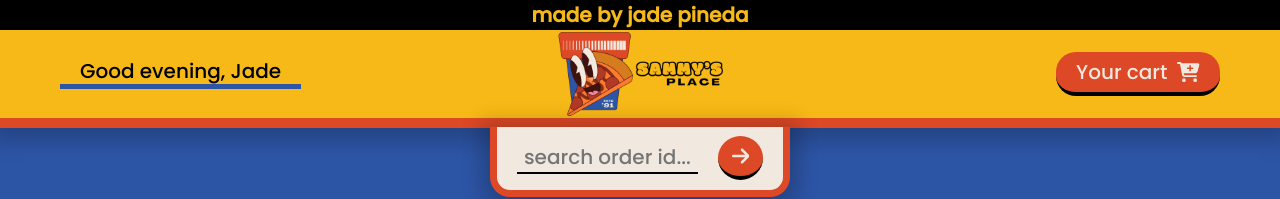
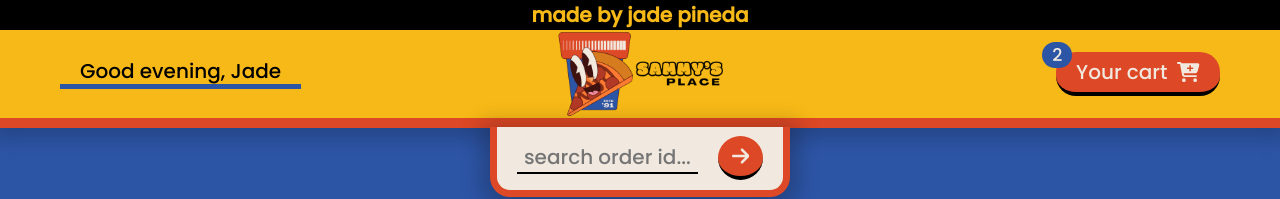
Before and after one commit to jadewapi/react-fullstack-sammys-pizza, a React (Vite) app: page /menu in a window 1280 px wide. Shown: the top 199 px of the page. Built offline with nearby package versions, Linux system fonts and the light colour scheme; no server answers.

Commit message:
REDUX-------

```diff
--- a/index.html
+++ b/index.html
@@ -12,7 +12,7 @@
       rel="stylesheet"
     />
     <link rel="stylesheet" href="/style.css" />
-    <title>Vite + React</title>
+    <title>Sammy's Place</title>
   </head>
   <body>
     <div class="trademark">made by jade pineda</div>
--- /dev/null
+++ b/src/features/cart/cartSlice.js
@@ -0,0 +1,19 @@
+import { createSlice } from "@reduxjs/toolkit";
+
+const initialState = {
+  cart: [],
+};
+
+const cartSlice = createSlice({
+  name: "cart",
+  initialState,
+  reducers: {
+    addPizzaToCart(state, action) {
+      state.cart.push(action.payload);
+    },
+  },
+});
+
+export const { addPizzaToCart } = cartSlice.actions;
+
+export default cartSlice.reducer;
--- a/src/features/homepage/homepage.jsx
+++ b/src/features/homepage/homepage.jsx
@@ -3,9 +3,12 @@ import styles from "./Homepage.module.css";
 import Logo from "../../ui/Logo";
 import img from "../../assets/homepage.png";
 import { useState } from "react";
+import { useDispatch } from "react-redux";
+import { updateName } from "../order/userSlice";
 
 function Homepage() {
   const [name, setName] = useState("");
+  const dispatch = useDispatch();
   return (
     <div className={styles.homepage}>
       <div>
@@ -31,7 +34,11 @@ function Homepage() {
           value={name}
           onChange={(e) => setName(e.target.value)}
         />
-        {name && <Link to="menu">Start ordering!</Link>}
+        {name && (
+          <Link to="menu" onClick={() => dispatch(updateName(name))}>
+            Start ordering!
+          </Link>
+        )}
         <img src={img} alt="homepage image" />
       </article>
     </div>
--- /dev/null
+++ b/src/features/order/userSlice.js
@@ -0,0 +1,20 @@
+import { createSlice } from "@reduxjs/toolkit";
+
+const initialState = {
+  name: "",
+  phone: "",
+  address: "",
+};
+
+const userSlice = createSlice({
+  name: "user",
+  initialState,
+  reducers: {
+    updateName(state, action) {
+      state.name = action.payload;
+    },
+  },
+});
+
+export const { updateName } = userSlice.actions;
+export default userSlice.reducer;
--- a/src/main.jsx
+++ b/src/main.jsx
@@ -1,9 +1,13 @@
 import React from "react";
-import ReactDOM from "react-dom/client";
+import ReactDOM from "react-dom";
 import App from "./App.jsx";
+import store from "./store.js";
+import { Provider } from "react-redux";
 
 ReactDOM.createRoot(document.getElementById("root")).render(
   <React.StrictMode>
-    <App />
+    <Provider store={store}>
+      <App />
+    </Provider>
   </React.StrictMode>
 );
--- /dev/null
+++ b/src/store.js
@@ -0,0 +1,12 @@
+import { configureStore } from "@reduxjs/toolkit";
+import cartSlice from "./features/cart/cartSlice";
+import userSlice from "./features/order/userSlice";
+
+const store = configureStore({
+  reducer: {
+    cart: cartSlice,
+    user: userSlice,
+  },
+});
+
+export default store;
--- a/src/ui/MenuHeader/MenuHeader.jsx
+++ b/src/ui/MenuHeader/MenuHeader.jsx
@@ -29,6 +29,7 @@ function MenuHeader() {
           >
             <path d="M0 24C0 10.7 10.7 0 24 0H69.5c22 0 41.5 12.8 50.6 32h411c26.3 0 45.5 25 38.6 50.4l-41 152.3c-8.5 31.4-37 53.3-69.5 53.3H170.7l5.4 28.5c2.2 11.3 12.1 19.5 23.6 19.5H488c13.3 0 24 10.7 24 24s-10.7 24-24 24H199.7c-34.6 0-64.3-24.6-70.7-58.5L77.4 54.5c-.7-3.8-4-6.5-7.9-6.5H24C10.7 48 0 37.3 0 24zM128 464a48 48 0 1 1 96 0 48 48 0 1 1 -96 0zm336-48a48 48 0 1 1 0 96 48 48 0 1 1 0-96zM252 160c0 11 9 20 20 20h44v44c0 11 9 20 20 20s20-9 20-20V180h44c11 0 20-9 20-20s-9-20-20-20H356V96c0-11-9-20-20-20s-20 9-20 20v44H272c-11 0-20 9-20 20z" />
           </svg>
+          <span>2</span>
         </div>
       </div>
       <div className={styles.search}>
--- a/src/ui/MenuHeader/MenuHeader.module.css
+++ b/src/ui/MenuHeader/MenuHeader.module.css
@@ -1,7 +1,7 @@
 header {
   position: relative;
   z-index: 5;
-  box-shadow: 0 4px 20px 10px rgba(0, 0, 0, 0.2);
+  box-shadow: 0 0 20px 10px rgba(0, 0, 0, 0.2);
   height: 13%;
   display: flex;
   justify-content: center;
@@ -9,6 +9,7 @@ header {
   padding: 0 6rem;
   background-color: var(--yellow);
   border-bottom: 10px solid var(--orange);
+  transition: box-shadow 1s ease;
 }
 
 header > * {
@@ -51,6 +52,7 @@ header > * {
 }
 
 .cartContainer > div {
+  position: relative;
   text-decoration: none;
   display: flex;
   gap: 1rem;
@@ -63,6 +65,16 @@ header > * {
   fill: var(--white);
   border-bottom: 4px solid black;
   transition: all 0.25s ease;
+}
+
+.cartContainer > div > span {
+  position: absolute;
+  background-color: var(--blue);
+  padding: 0 1rem;
+  border-radius: 20px;
+  font-size: 1.75rem;
+  bottom: 60%;
+  right: 90%;
 }
 
 .cartContainer > div.cartOpen {
```
